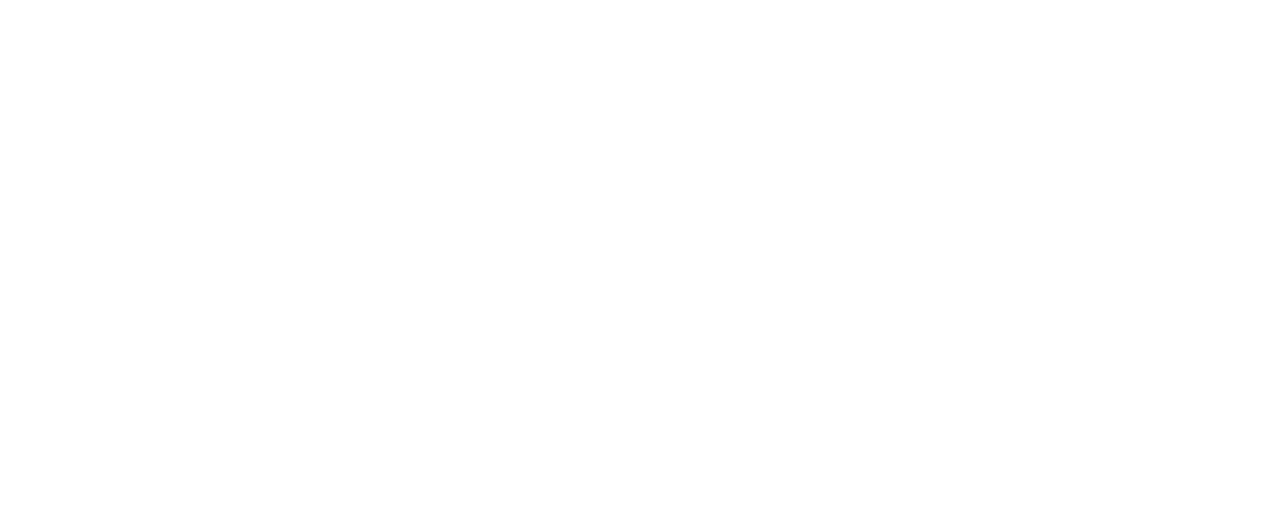
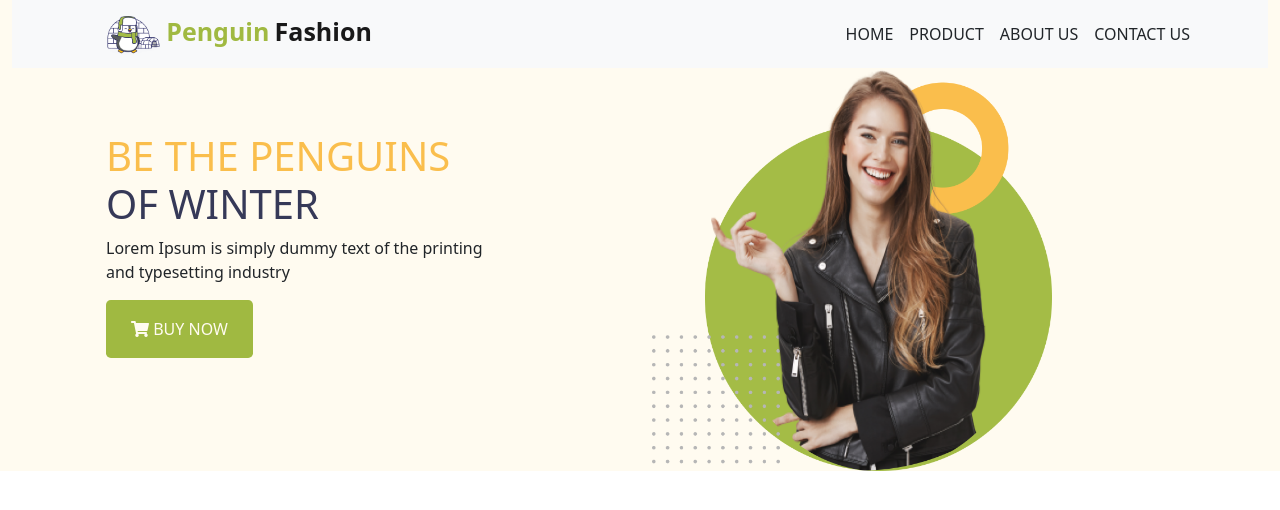
Before and after one commit to Shahed70/assignment2, a plain HTML site: page index.html in a window 1280 px wide. Drawn offline with nearby package versions, Linux system fonts and the light colour scheme.

Commit message:
Modified header part

```diff
--- /dev/null
+++ b/css/style.css
@@ -0,0 +1,45 @@
+html, body{
+    margin: 0;
+    padding: 0;
+    box-sizing: border-box;
+}
+.brand-text{
+    font-size: 25px;
+    font-weight: 600;
+    color: #A0B941;
+}
+.brand-fashion{
+    font-size: 25px;
+    font-weight: 600;
+}
+.brand-logo img{
+    width: 55px;
+    height:auto ;
+}
+.heading-top-part{
+    color: #FABE4C;
+}
+.heading-bottom-part{
+    color:#363958;
+}
+.heading-top-part p{
+    color:#4F4F4E;
+}
+/* Main section style start here */
+.bg-color{
+    background-color: #FFFBF0;
+}
+.buy-btn{
+    background-color: #A0B941;
+    color: #FFFBF0;
+}
+.buy-btn:hover{
+    background-color: #A0B941;
+    color: #FFFBF0;
+}
+.header-image img{
+    width: 400px;
+    height: auto;
+    max-height:445px;
+}
+/* Main section style end here */
--- a/index.html
+++ b/index.html
@@ -1,15 +1,113 @@
 <!DOCTYPE html>
 <html lang="en">
-<head>
-    <meta charset="UTF-8">
-    <meta name="viewport" content="width=device-width, initial-scale=1.0">
+  <head>
+    <meta charset="UTF-8" />
+    <meta name="viewport" content="width=device-width, initial-scale=1.0" />
     <title>Document</title>
-    <link href="https://cdn.jsdelivr.net/npm/bootstrap@5.0.0-beta1/dist/css/bootstrap.min.css" rel="stylesheet" integrity="sha384-giJF6kkoqNQ00vy+HMDP7azOuL0xtbfIcaT9wjKHr8RbDVddVHyTfAAsrekwKmP1" crossorigin="anonymous">
-</head>
-<body>
+    <link
+      rel="stylesheet"
+      href="https://pro.fontawesome.com/releases/v5.10.0/css/all.css"
+      integrity="sha384-AYmEC3Yw5cVb3ZcuHtOA93w35dYTsvhLPVnYs9eStHfGJvOvKxVfELGroGkvsg+p"
+      crossorigin="anonymous"
+    />
+    <link
+      href="https://cdn.jsdelivr.net/npm/bootstrap@5.0.0-beta1/dist/css/bootstrap.min.css"
+      rel="stylesheet"
+      integrity="sha384-giJF6kkoqNQ00vy+HMDP7azOuL0xtbfIcaT9wjKHr8RbDVddVHyTfAAsrekwKmP1"
+      crossorigin="anonymous"
+    />
+    <link rel="stylesheet" href="css/style.css" />
+  </head>
+  <body>
+    <!-- Header nav section start from here -->
+    <div class="container-fluid bg-color">
+      <header>
+        <nav class="navbar navbar-expand-lg navbar-light bg-light">
+          <div class="container">
+            <a class="navbar-brand brand-logo" href="#">
+              <img class="img-fluid ms-4" src="/img/logo.png" alt="" /> <span class="brand-text">Penguin</span> <span class="brand-fashion">Fashion</span>
+            </a>
+            <button
+              class="navbar-toggler"
+              type="button"
+              data-bs-toggle="collapse"
+              data-bs-target="#navbarNav"
+              aria-controls="navbarNav"
+              aria-expanded="false"
+              aria-label="Toggle navigation"
+            >
+              <span class="navbar-toggler-icon"></span>
+            </button>
+            <div class="collapse navbar-collapse" id="navbarNav">
+              <ul class="navbar-nav ms-auto">
+                <li class="nav-item">
+                  <a class="nav-link text-dark" href="#">HOME</a>
+                </li>
+                <li class="nav-item">
+                  <a class="nav-link text-dark" href="#">PRODUCT</a>
+                </li>
+                <li class="nav-item">
+                  <a class="nav-link text-dark" href="#">ABOUT US</a>
+                </li>
+                <li class="nav-item">
+                  <a class="nav-link text-dark" href="#" tabindex="-1"
+                    >CONTACT US</a
+                  >
+                </li>
+              </ul>
+            </div>
+          </div>
+        </nav>
+      </header>
+      <!-- Header nav section end  here -->
+
+      <!-- Main section start from here -->
+
+      <!-- Main section header part -->
+      <main>
+        <section class="container">
+          <div class="row">
+            <div class="col-md-6">
+              <div class="ps-4 mt-5 pt-3">
+                <h1 class="text-uppercase">
+                  <span class="heading-top-part"> Be the Penguins</span> <br />
+                  <span class="heading-bottom-part"> of Winter</span>
+                </h1>
+                <p>
+                  Lorem Ipsum is simply dummy text of the printing <br />
+                  and typesetting industry
+                </p>
+                <button class="btn buy-btn px-4 py-3 rounded-3">
+                  <i class="fas fa-shopping-cart"></i> BUY NOW
+                </button>
+              </div>
+            </div>
+            <div class="col-md-6">
+              <div class="header-image">
+                <img
+                  class="img-fluid"
+                  src="/img/top-img.png"
+                  alt="header image"
+                />
+              </div>
+            </div>
+          </div>
+        </section>
+      </main>
+    </div>
+      <!-- Main section header part end here-->
 
 
+      <!-- Main section bottom part start here -->
 
-    <script src="https://cdn.jsdelivr.net/npm/bootstrap@5.0.0-beta1/dist/js/bootstrap.bundle.min.js" integrity="sha384-ygbV9kiqUc6oa4msXn9868pTtWMgiQaeYH7/t7LECLbyPA2x65Kgf80OJFdroafW" crossorigin="anonymous"></script>
-</body>
+      <!-- Main section bottom part end here -->
+
+    <!-- Main section end here -->
+
+    <script
+      src="https://cdn.jsdelivr.net/npm/bootstrap@5.0.0-beta1/dist/js/bootstrap.bundle.min.js"
+      integrity="sha384-ygbV9kiqUc6oa4msXn9868pTtWMgiQaeYH7/t7LECLbyPA2x65Kgf80OJFdroafW"
+      crossorigin="anonymous"
+    ></script>
+  </body>
 </html>
```
Also changed, not shown: img/Group 33072.png (added), img/Group 33091.png (added), img/Group 33102.png (added), img/Mask Group.png (added), img/PngItem_2597366 1.png (added), img/SeekPng 1.png (added), img/XMLID 1.png (added), img/green.png (added), img/image 11.png (added), img/image 12.png (added), img/image 13.png (added), img/image 14.png (added), img/image 15.png (added), img/logo.png (added), 4 more files.
